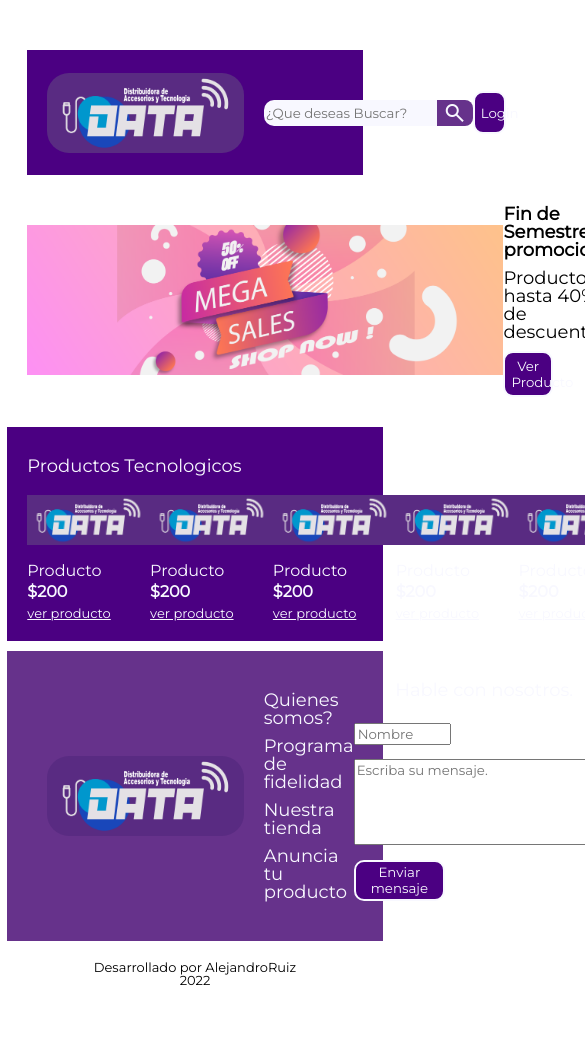
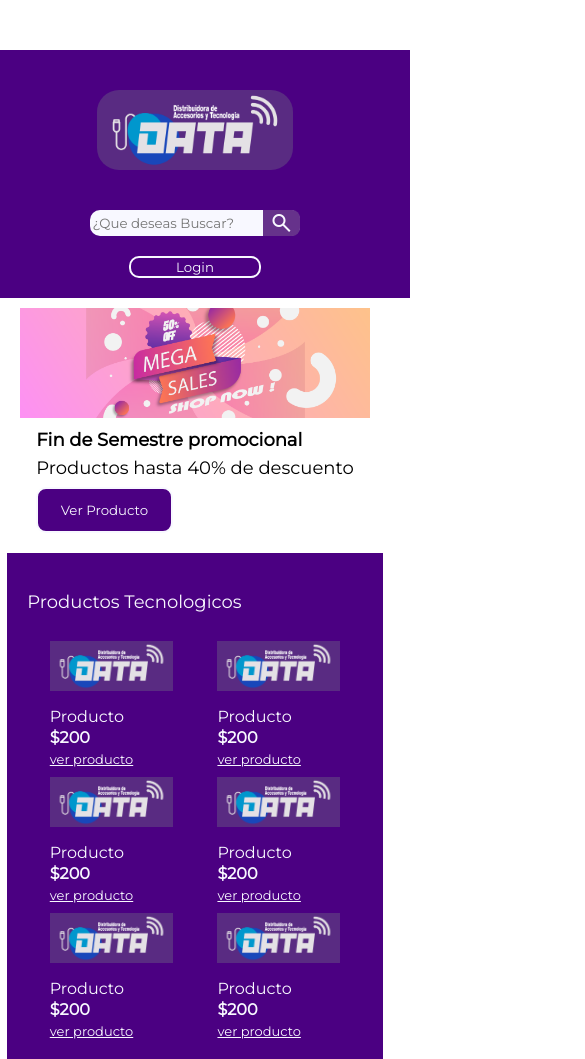
Before and after one commit to salasruizalejandro/DataTiendaVirtual, a plain HTML site: page index.html in a window 390 px wide. Shown: the top 1059 px of the page, 585 px wide, since content can reach past the window. Drawn offline with nearby package versions, Linux system fonts and the light colour scheme.

Commit message:
responsive 990px

```diff
--- a/css/style.css
+++ b/css/style.css
@@ -26,7 +26,7 @@ h2{
 }
 
 h3{
-    margin: 10px auto;
+    margin: 20px auto;
     font-family: var(--font-family);
     color: var(--ghostWhite);
     font-weight: 300;
@@ -42,6 +42,7 @@ p{
 nav{
     width: 86%;
     height: 125px;
+    padding: 20px;
     background-color: var(--purple);
     display: flex;
     flex-direction: row;
@@ -241,3 +242,71 @@ form{
     font-size: small;
     text-align: center;
 }
+
+
+/*Responsive 500*/
+@media (max-width: 990px) {
+    nav {
+        width: 100%;
+        height: 25%;
+        padding: 20px;
+        background-color: var(--purple);
+        display: flex;
+        flex-direction: column;
+        align-items: center;
+        /* justify-content: space-evenly; */
+    }
+
+    nav section {
+        background-color: var(--ghostWhite);
+        display: flex;
+        border-radius: 10px;
+        margin: 20px;
+    }
+
+    nav button {
+        width: 34%;
+        height: 34%;
+        background-color: var(--purple);
+        color: var(--ghostWhite);
+        border-radius: 10px;
+        border: 2px solid var(--ghostWhite);
+    }
+
+    header {
+        margin: 10px auto;
+        display: flex;
+        flex-direction: column;
+        align-items: center;
+        justify-content: space-evenly;
+        /* width: 100%; */
+    }
+
+    header #ImgProm {
+        height: 110px;
+    }
+
+    #containerImgProductos {
+        display: flex;
+        flex-direction: row;
+        justify-content: space-around;
+        flex-wrap: wrap;
+    }
+
+    form {
+        display: flex;
+        flex-direction: column;
+        justify-content: space-around;
+        align-items: center;
+        margin: 10px auto;
+        padding: 20px;
+        background-color: var(--purpleLight);
+        width: 86%;
+    }
+
+    #quienesSomos li {
+        margin: 10px auto;
+        font-size: small;
+    }
+
+}
```
Also changed, not shown: index.html (+9 -4 lines).
